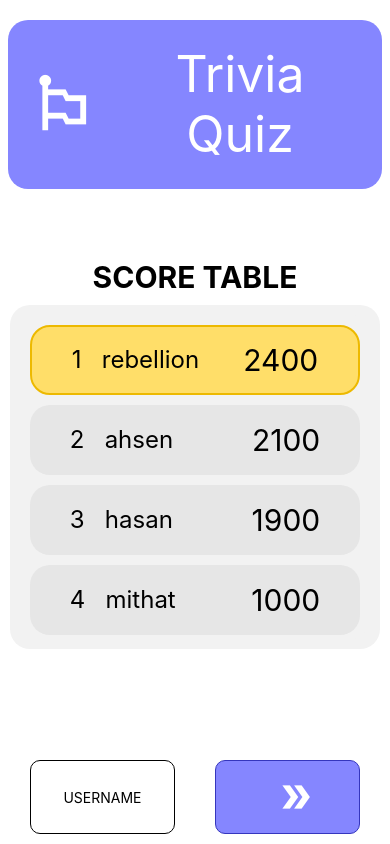
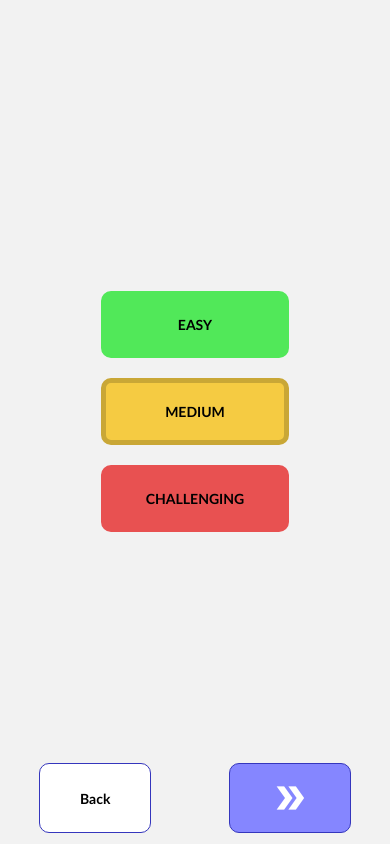
Before and after one commit to w1that/react-native-quiz-app-via-trivia-database, a React Native app: screen / in a window 390 px wide. Built offline with nearby package versions, Linux system fonts and the light colour scheme.

Commit message:
Create difficulty screen

```diff
--- a/App.js
+++ b/App.js
@@ -7,9 +7,10 @@ import QuizScreen from './components/QuizScreen'
 const Stack = createNativeStackNavigator();
 
 export default function App() {
+
   return (
     <NavigationContainer>
-      <Stack.Navigator initialRouteName='Home'>
+      <Stack.Navigator screenOptions={{headerShown:false}} initialRouteName='Difficulty'>
         <Stack.Screen name="Home" options={{ title: 'My home', headerShown:false }} component={HomeScreen} />
         <Stack.Screen name="Quiz" component={QuizScreen} />
         <Stack.Screen name="Difficulty" component={DifficultyScreen} />
--- a/components/DifficultyScreen.js
+++ b/components/DifficultyScreen.js
@@ -1,10 +1,147 @@
-import React from 'react'
-import { Text, View } from 'react-native'
+import React, { useEffect, useRef, useState } from "react";
+import {
+  Animated,
+  SafeAreaView,
+  StyleSheet,
+  Text,
+  TouchableOpacity,
+  View,
+} from "react-native";
+import LinearGradient from "react-native-linear-gradient";
+import Icon from "react-native-vector-icons/MaterialIcons";
 
-export default function QuizScreen({navigation, route}) {
-    return (
-        <View>
-            <Text>{'DIFFICULTY SCREEN => '}{route.params.username}</Text>
-        </View>
-    )
+export default function QuizScreen({ navigation, route }) {
+
+  const [selected, setSelected] = useState(1);
+
+  return (
+    <SafeAreaView
+      style={{ flex: 2, justifyContent: "center", alignItems: "center" }}
+    >
+      <View style={{ flex: 6, justifyContent: "flex-end",paddingBottom:100  }}>
+        <TouchableOpacity
+          onPress={() => {
+            setSelected(0);
+          }}
+          activeOpacity={0.7}
+          style={{
+            ...styles.button,
+            borderColor: selected === 0 ? "#40b847" : "#51e859",
+            backgroundColor: "#51e859",
+          }}
+        >
+          <Text
+            style={{
+              textAlign: "center",
+              fontWeight: "bold",
+              fontFamily: "Optima",
+            }}
+          >
+            EASY
+          </Text>
+        </TouchableOpacity>
+        <TouchableOpacity
+          onPress={() => {
+            setSelected(1);
+          }}
+          activeOpacity={0.7}
+          style={{
+            ...styles.button,
+            backgroundColor: "#f5cb42",
+            borderColor: selected === 1 ? "#c9a736" : "#f5cb42",
+          }}
+        >
+          <Text
+            style={{
+              textAlign: "center",
+              fontWeight: "bold",
+              fontFamily: "Optima",
+            }}
+          >
+            MEDIUM
+          </Text>
+        </TouchableOpacity>
+        <TouchableOpacity
+          onPress={() => {
+            setSelected(2);
+          }}
+          activeOpacity={0.7}
+          style={{
+            ...styles.button,
+            backgroundColor: "#e85151",
+            borderColor: selected === 2 ? "#a82c2c" : "#e85151",
+          }}
+        >
+          <Text
+            style={{
+              textAlign: "center",
+              fontWeight: "bold",
+              fontFamily: "Optima",
+            }}
+          >
+            CHALLENGING
+          </Text>
+        </TouchableOpacity>
+      </View>
+
+      <View style={styles.inputButtonView}>
+        <TouchableOpacity
+          style={{
+            backgroundColor: "white",
+            paddingVertical: 16,
+            paddingHorizontal: 40,
+            borderRadius: 10,
+            borderWidth: 1,
+            borderColor: "#3536bd",
+            fontWeight: "bold",
+            flexDirection: "row",
+            alignItems: "center",
+            height:70
+          }}
+        onPress={()=>navigation.navigate('Home')}
+        >
+          <Text style={{ fontWeight: "bold",
+    fontFamily:"Optima" }}>Back</Text>
+        </TouchableOpacity>
+        <TouchableOpacity
+          style={{
+            backgroundColor: "#8586ff",
+            paddingVertical: 16,
+            paddingHorizontal: 40,
+            borderRadius: 10,
+            borderWidth: 1,
+            borderColor: "#3536bd",
+            fontWeight: "bold",
+            flexDirection: "row",
+            alignItems: "center",
+            height:70
+          }}
+          onPress={()=>navigation.navigate('Quiz', {username: route.params.username})}
+        >
+          <Icon size={40} color={"white"} name="double-arrow" />
+        </TouchableOpacity>
+      </View>
+    </SafeAreaView>
+  );
 }
+
+const styles = StyleSheet.create({
+  button: {
+    paddingHorizontal: 40,
+    paddingVertical: 20,
+    marginBottom: 20,
+    borderRadius: 10,
+    borderWidth: 5,
+
+  },
+  inputButtonView: {
+    display: "flex",
+    flexDirection: "row",
+    justifyContent: "space-between",
+    alignItems: "center",
+    width: "80%",
+    flex: 1,
+    marginTop:100
+  },
+  goButton: {},
+});
--- a/components/HomeScreen.js
+++ b/components/HomeScreen.js
@@ -26,29 +26,18 @@ export default function QuizScreen({ navigation }) {
   const [focus, setFocus] = useState(false);
   const [refreshing, setRefreshing] = useState(false);
 
-    const checkUsernameValid = (username) => {
-      if (username.length >= 5) {
-        for (let i = 0; i < scoreTableUsers.length; i++) {
-          if (scoreTableUsers[i].username.toLowerCase() === username.toLowerCase()) {
-            setValid(false);
-            break;
-          } else {
-            setValid(true);
-          }
-        }
-      } else {
-        setValid(false);
-      }
-    };
-
 
   useEffect(() => {
-    checkUsernameValid(username)
+    if(username.length<5){
+      setValid(false)
+    }else{
+      setValid(true)
+    }
   }, [username]);
 
   const handleButtonPressed = () => {
     if (valid) {
-      navigation.navigate("Difficulty", { username: username });
+      navigation.push("Difficulty", { username: username });
       setFocus(false);
       setUsername("");
       setValid("true");
@@ -93,12 +82,14 @@ export default function QuizScreen({ navigation }) {
                     scoreTableUsers.indexOf(user) === 0 ? "#ffde69" : "#e6e6e6",
                 }}
               >
-                <Text style={{ fontSize: 24 }}>
+                <Text style={{ fontSize: 24 ,
+    fontFamily:"Optima"}}>
                   {scoreTableUsers.indexOf(user) + 1}
                   {"   "}
                   {user.username}
                 </Text>
-                <Text style={{ fontSize: 30 }}>{user.score}</Text>
+                <Text style={{ fontSize: 30,
+    fontFamily:"Optima" }}>{user.score}</Text>
               </View>
             ))}
           </ScrollView>
@@ -169,6 +160,7 @@ const styles = StyleSheet.create({
     marginLeft: 20,
     textAlign: "center",
     color: "white",
+    fontFamily:"Optima"
   },
   bottomField: {
     backgroundColor: "white",
@@ -231,6 +223,7 @@ const styles = StyleSheet.create({
     textAlign: "center",
     padding: 10,
     fontWeight: "bold",
+    fontFamily:"Optima"
   },
   brightnessView: {
     backgroundColor: "black",
--- a/components/QuizScreen.js
+++ b/components/QuizScreen.js
@@ -1,10 +1,21 @@
-import React from 'react'
-import { Text, View } from 'react-native'
+import React from "react";
+import {
+  SafeAreaView,
+  Text,
+  View,
+} from "react-native";
 
-export default function QuizScreen() {
-    return (
-        <View>
-            <Text>QUİZ SCREEN</Text>
-        </View>
-    )
+export default function QuizScreen({navigation, route}) {
+
+
+
+  return (
+    <SafeAreaView style={{ flex: 1 }}>
+      <View>
+          <Text>
+              WELCOME QUIZ {route.params.username}
+          </Text>
+      </View>
+    </SafeAreaView>
+  );
 }
--- a/package.json
+++ b/package.json
@@ -18,6 +18,7 @@
     "react": "17.0.1",
     "react-dom": "17.0.1",
     "react-native": "0.64.3",
+    "react-native-linear-gradient": "^2.5.6",
     "react-native-safe-area-context": "3.3.2",
     "react-native-screens": "~3.10.1",
     "react-native-vector-icons": "^9.0.0",
```
Also changed, not shown: 1 other file (tests, documents, lock files or other folders).
